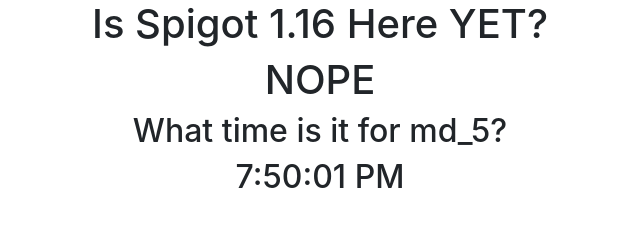
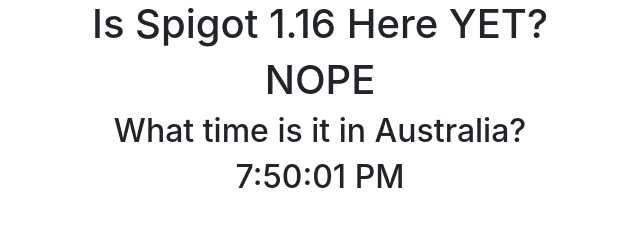
Before and after one commit to schlatt-co/spigot-eta-s0n, a plain HTML site: page index.html in a window 1280 px wide. Shown: the whole page, without its empty margins (320-960 px from the left). Drawn offline with nearby package versions, Linux system fonts and the light colour scheme; no server answers.

Commit message:
australia time

```diff
--- a/index.html
+++ b/index.html
@@ -14,7 +14,7 @@
       </audio>
       <h1>Is Spigot 1.16 Here YET?</h1>
       <h1 id="status">NOPE</h1>
-      <h2>What time is it for md_5?</h2>
+      <h2>What time is it in Australia?</h2>
       <h2 id="time">N/A</h2>
       <div id="jebait"></div>
     </div>
```
